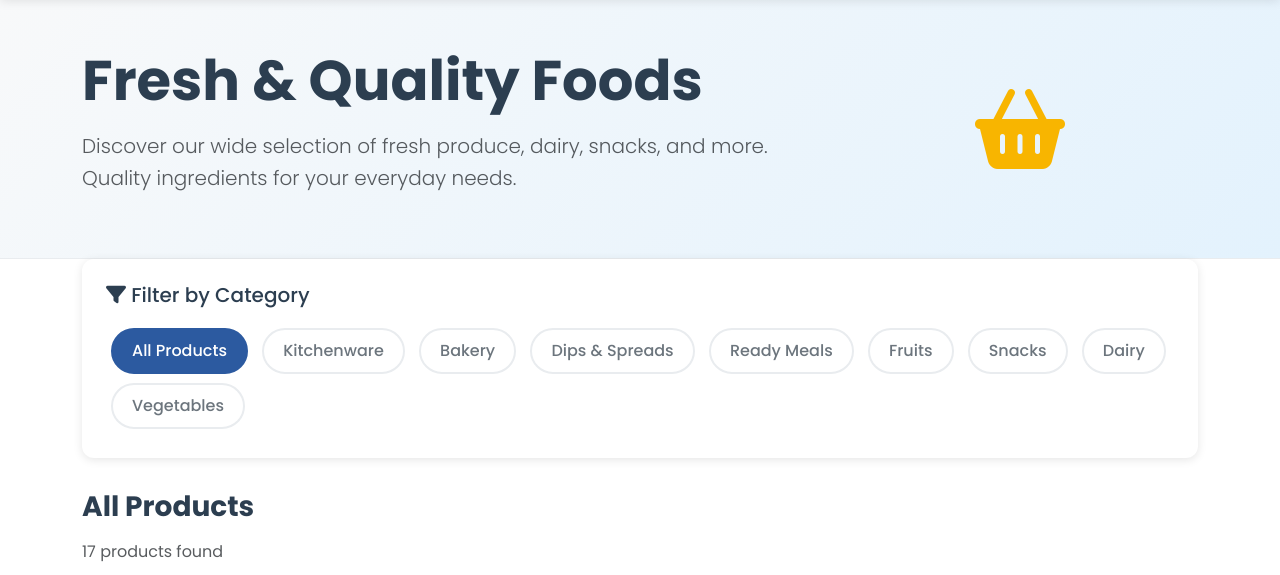
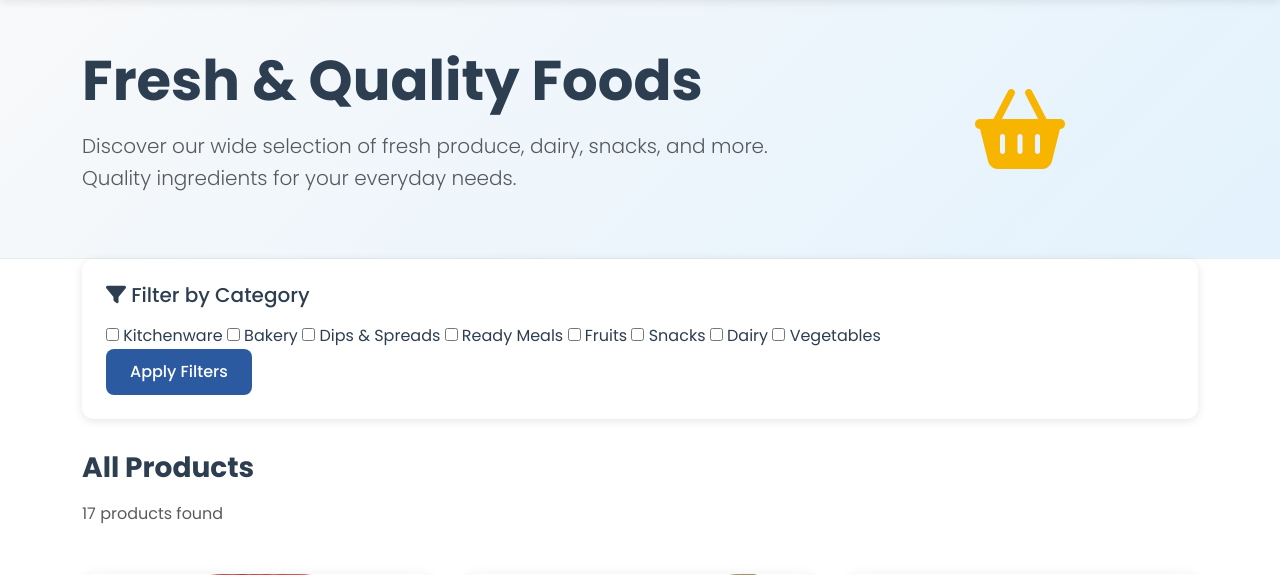
Before and after one commit to jmnbc/contoso-foods, a Flask app: page / in a window 1280 px wide. Shown: the part 89-664 px from the top of the page. Run offline with Flask 3, Linux system fonts and the light colour scheme.

Commit message:
Enhance homepage to support multiple filters for categories.

```diff
--- a/templates/index.html
+++ b/templates/index.html
@@ -20,21 +20,20 @@
 
 <div class="container">
     <!-- Category Filter -->
+    <form action="{{ url_for('index') }}" method="get">
         <div class="category-filter">
             <h5 class="mb-3"><i class="fas fa-filter"></i> Filter by Category</h5>
             <div class="category-buttons">
-            <a href="{{ url_for('index') }}"
-               class="category-btn {% if not selected_category %}active{% endif %}">
-                All Products
-            </a>
                 {% for category in categories %}
-                <a href="{{ url_for('index', category=category) }}"
-                   class="category-btn {% if selected_category == category %}active{% endif %}">
+                    <label>
+                        <input type="checkbox" name="selected_categories" value="{{ category }}" {% if category in selected_categories %}checked{% endif %}>
                         {{ category }}
-                </a>
+                    </label>
                 {% endfor %}
             </div>
+            <input type="submit" value="Apply Filters" class="btn btn-primary">
         </div>
+    </form>
 
     <!-- Products Section -->
     <div class="row">
```
Lines whose indentation alone changed are shown as unchanged.
